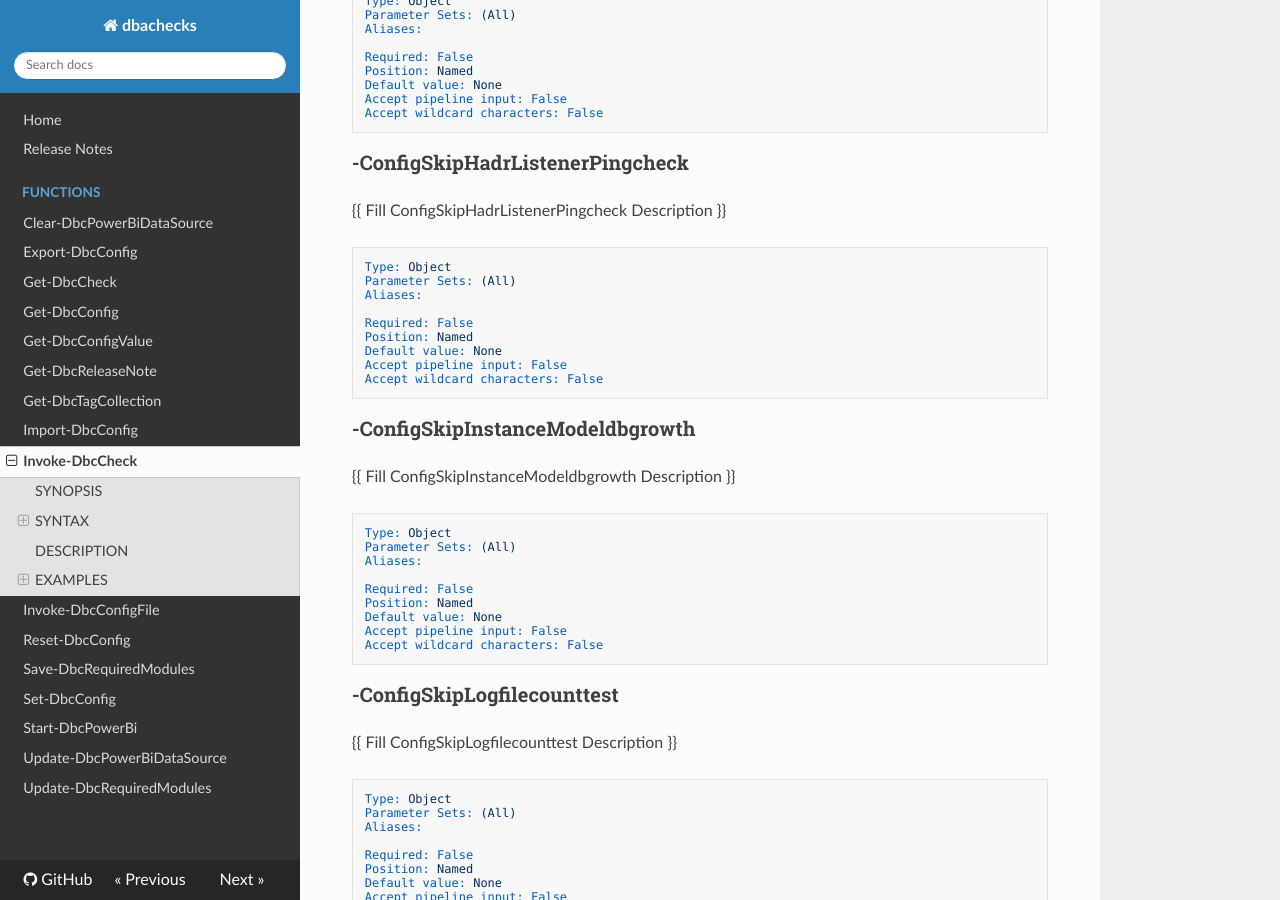
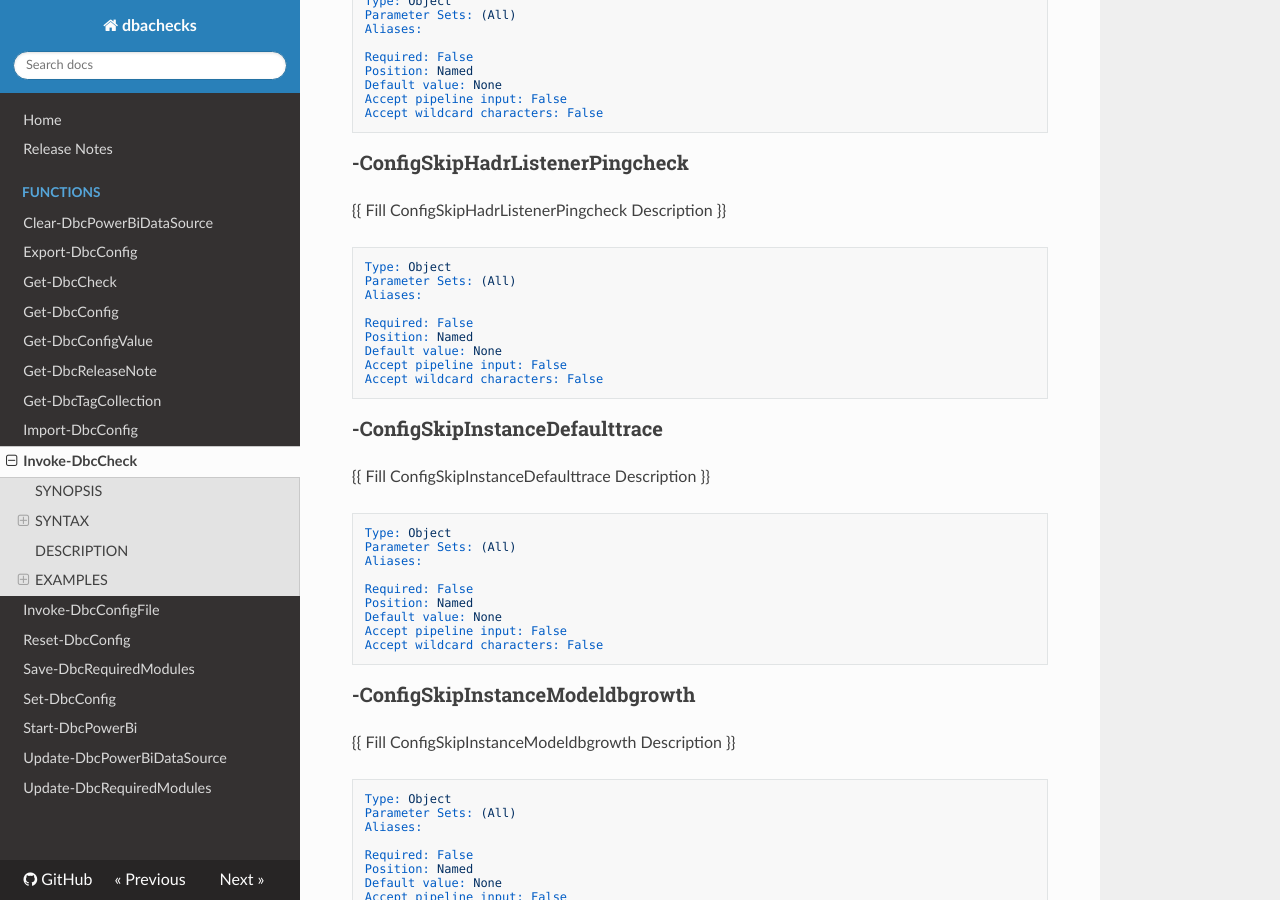
Before and after one commit to dataplat/dbachecks, an MkDocs documentation site: the page built from docs/functions/Invoke-DbcCheck.md, in a window 1280 px wide and 900 px high, scrolled down 54067 px. Built offline with MkDocs 1.6.1, drawn with Linux system fonts in a browser that asks for light colours; nearby versions of some CDN libraries; old or Windows-style settings are respelled for this version of MkDocs; some of the changed text lies outside the part shown.

Commit message:
Updated Version Number and docs from master ***NO_CI***

````diff
--- a/docs/functions/Invoke-DbcCheck.md
+++ b/docs/functions/Invoke-DbcCheck.md
@@ -90,11 +90,11 @@ Invoke-DbcCheck [-Script <Object[]>] [-TestName <String[]>] [-EnableExit] [[-Che
  [-ConfigSkipConnectionRemoting <Object>] [-ConfigSkipDatabaseFilegrowthdisabled <Object>]
  [-ConfigSkipDatabaseLogfilecounttest <Object>] [-ConfigSkipDatafilegrowthdisabled <Object>]
  [-ConfigSkipDbccDatapuritycheck <Object>] [-ConfigSkipDiffbackuptest <Object>]
- [-ConfigSkipHadrListenerPingcheck <Object>] [-ConfigSkipInstanceModeldbgrowth <Object>]
- [-ConfigSkipLogfilecounttest <Object>] [-ConfigSkipLogshiptesting <Object>] [-ConfigSkipTempdb1118 <Object>]
- [-ConfigSkipTempdbfilecount <Object>] [-ConfigSkipTempdbfilegrowthpercent <Object>]
- [-ConfigSkipTempdbfilesizemax <Object>] [-ConfigSkipTempdbfilesonc <Object>]
- [-ConfigTestingIntegrationInstance <Object>] [<CommonParameters>]
+ [-ConfigSkipHadrListenerPingcheck <Object>] [-ConfigSkipInstanceDefaulttrace <Object>]
+ [-ConfigSkipInstanceModeldbgrowth <Object>] [-ConfigSkipLogfilecounttest <Object>]
+ [-ConfigSkipLogshiptesting <Object>] [-ConfigSkipTempdb1118 <Object>] [-ConfigSkipTempdbfilecount <Object>]
+ [-ConfigSkipTempdbfilegrowthpercent <Object>] [-ConfigSkipTempdbfilesizemax <Object>]
+ [-ConfigSkipTempdbfilesonc <Object>] [-ConfigTestingIntegrationInstance <Object>] [<CommonParameters>]
 ```
 
 ### NewOutputSet
@@ -182,11 +182,11 @@ Invoke-DbcCheck [-Script <Object[]>] [-TestName <String[]>] [-EnableExit] [[-Che
  [-ConfigSkipConnectionRemoting <Object>] [-ConfigSkipDatabaseFilegrowthdisabled <Object>]
  [-ConfigSkipDatabaseLogfilecounttest <Object>] [-ConfigSkipDatafilegrowthdisabled <Object>]
  [-ConfigSkipDbccDatapuritycheck <Object>] [-ConfigSkipDiffbackuptest <Object>]
- [-ConfigSkipHadrListenerPingcheck <Object>] [-ConfigSkipInstanceModeldbgrowth <Object>]
- [-ConfigSkipLogfilecounttest <Object>] [-ConfigSkipLogshiptesting <Object>] [-ConfigSkipTempdb1118 <Object>]
- [-ConfigSkipTempdbfilecount <Object>] [-ConfigSkipTempdbfilegrowthpercent <Object>]
- [-ConfigSkipTempdbfilesizemax <Object>] [-ConfigSkipTempdbfilesonc <Object>]
- [-ConfigTestingIntegrationInstance <Object>] [<CommonParameters>]
+ [-ConfigSkipHadrListenerPingcheck <Object>] [-ConfigSkipInstanceDefaulttrace <Object>]
+ [-ConfigSkipInstanceModeldbgrowth <Object>] [-ConfigSkipLogfilecounttest <Object>]
+ [-ConfigSkipLogshiptesting <Object>] [-ConfigSkipTempdb1118 <Object>] [-ConfigSkipTempdbfilecount <Object>]
+ [-ConfigSkipTempdbfilegrowthpercent <Object>] [-ConfigSkipTempdbfilesizemax <Object>]
+ [-ConfigSkipTempdbfilesonc <Object>] [-ConfigTestingIntegrationInstance <Object>] [<CommonParameters>]
 ```
 
 ## DESCRIPTION
@@ -3067,6 +3067,21 @@ Accept pipeline input: False
 Accept wildcard characters: False
 ```
 
+### -ConfigSkipInstanceDefaulttrace
+{{ Fill ConfigSkipInstanceDefaulttrace Description }}
+
+```yaml
+Type: Object
+Parameter Sets: (All)
+Aliases:
+
+Required: False
+Position: Named
+Default value: None
+Accept pipeline input: False
+Accept wildcard characters: False
+```
+
 ### -ConfigSkipInstanceModeldbgrowth
 {{ Fill ConfigSkipInstanceModeldbgrowth Description }}
 
````
Also changed, not shown: docs/RELEASE.md (+7 -3 lines), 1 other file.
